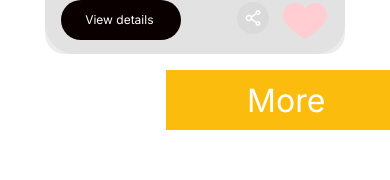
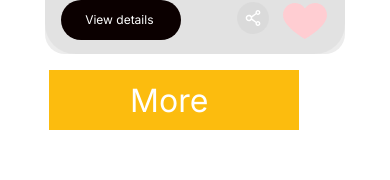
Before and after one commit to smartprincipal/EasyRentt, a React (Create React App) app: page /Catalogue in a window 390 px wide. Shown: the part 3093-3273 px from the top of the page. Built offline with nearby package versions, Linux system fonts and the light colour scheme.

Commit message:
Changes made

```diff
--- a/src/Components/Post/Post.css
+++ b/src/Components/Post/Post.css
@@ -1,6 +1,21 @@
-.catalogueContainer{
+/* .catalogueContainer{
  display: flex;
  justify-content: space-between;
  flex-wrap: wrap;
  padding: 150px 115px 120px 115px;
+} */
+.moreBTN{
+ margin-bottom: 70px;
+ width: 20%;
+ margin-left: auto;
+ margin-right: auto;
 }
+@media screen and (max-width:800px) {
+ .moreBTN{
+  width: 75%;
+  margin-left: auto;
+  margin-right: auto;
+  margin-bottom: 70px;
+ }
+
+}
--- a/src/Components/Post/Post.jsx
+++ b/src/Components/Post/Post.jsx
@@ -1,5 +1,6 @@
 import React, { useState, useEffect} from 'react'
 import '../../Pages/Catalogue/Allcatalogue.css';
+import './Post.css'
 import { slice, concat} from 'lodash';
 // import Victoria from '../../Assets/Victoria.png';
 // import Lekki2 from '../../Assets/lekki2.png';
@@ -125,7 +126,7 @@ const Post = () => {
         </div>
 
      {/* Import Button */}
-<div className="more">
+<div className="moreBTN">
  <Button style={moreStyle} text={"More"} cursor='pointer'/>
 </div>
     </div>
--- a/src/Components/ViewMoreImg/ViewMoreImg.css
+++ b/src/Components/ViewMoreImg/ViewMoreImg.css
@@ -1,3 +1,9 @@
 .passProps{
  display: flex;
 }
+@media screen  and (max-width:800px) {
+ .viewMoreImg{
+  width: 280px;
+ }
+
+}
--- a/src/Pages/Viewmore/Viewmore.css
+++ b/src/Pages/Viewmore/Viewmore.css
@@ -212,14 +212,14 @@ text-align: left;
   gap: 10px;
  }
  .viewmoresection3{
-  margin-top: 1400px;
+  margin-top: 1150px;
   padding: 0 20px 0 20px;
  }
  .viewmoresection3Content{
   font-size: 24px;
  }
  .mapp{
-  width: 100%;
+  width: 90%;
   margin-left: 0;
   margin-right: 0;
  }
```
